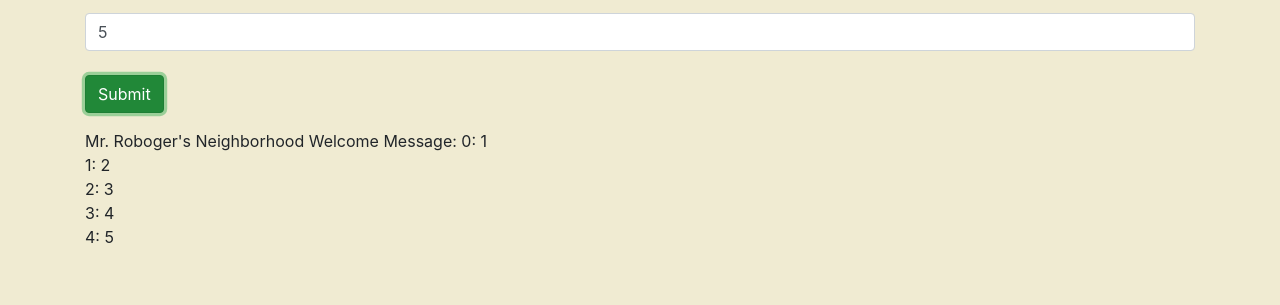
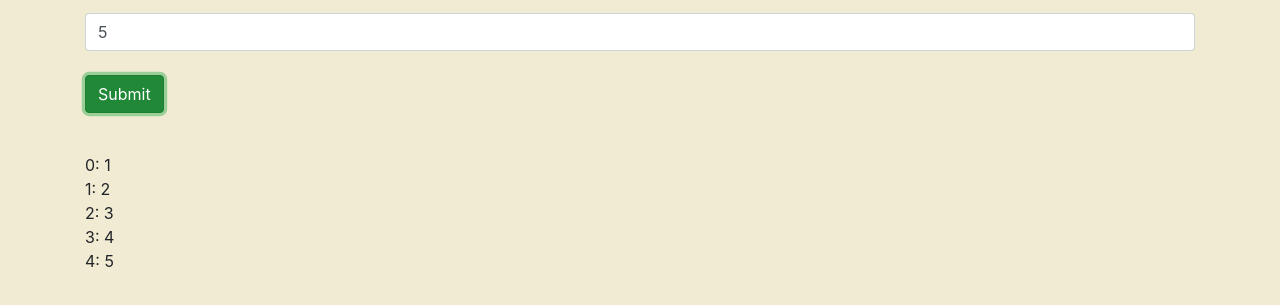
Before and after one commit to QuietEvolver/mr_robogers_neighborhood, a plain HTML site: page index.html in a window 1280 px wide. Both pictures are taken after typing "5" into the empty fields and a click on the button "Submit". Shown: the part 73-378 px from the top of the page. Drawn offline with nearby package versions, Linux system fonts and the light colour scheme.

Commit message:
It will remove class.

```diff
--- a/index.html
+++ b/index.html
@@ -17,11 +17,9 @@
         <button type="submit" class="btn btn-success">Submit</button>
       </div>
     </form>
-
-    <div><!--class="hidden"-->
-      <p>Mr. Roboger's Neighborhood Welcome Message: <span id="output"></span></p>
+    <br>
+    <div id="output">
     </div>
-
   </div>
 </body>
 </html>
--- a/js/scripts.js
+++ b/js/scripts.js
@@ -6,12 +6,27 @@ function beepBoop(e, incoming){
   let message = []; //"";
   for( let i = 0; i <= input[0]; i += input[1]){
     console.log(i);
+  //   if(inputValue[i].includes(3)){
+  // message.push("Won't you be my neighbor?");
+  // } else {
+  //   message.push(inputValue.push(i))
+  // }
     inputValue.push(i);
   }
-    console.log("inputValue", inputValue);
+
+    console.log("inputValue", typeof inputValue);
+    for (const property in inputValue) {
+      console.log(`${property}: ${inputValue[property]}`);
+     if((`${property}: ${inputValue[property]}`)===3){
+    console.log("Wont you be my neighbor");
+     };
+    }
     //for (let input =0; input <inputValue[0].length; input++){
+
+
     inputValue.forEach(function(item, index) {
-        document.getElementById("output").innerHTML = message;
+      document.getElementById("output").removeAttribute("class", "hidden");
+      document.getElementById("output").innerHTML = message;
       message += index + ": " + (item+1) + "<br>";
     } );
     // e.preventDefault();
@@ -53,10 +68,6 @@ function handleFormSubmission(e){
   console.log("input & incmonig parse: ", input, incoming);
 
   beepBoop(e, incoming);
-
-  // let output = document.getElementById("output").innerText = messageOut;
-  document.getElementById("output").removeAttribute("class", "hidden");
-
 }
 
 window.addEventListener("load", function(){
```
Also changed, not shown: css/styles.css (line endings or trailing spaces).
